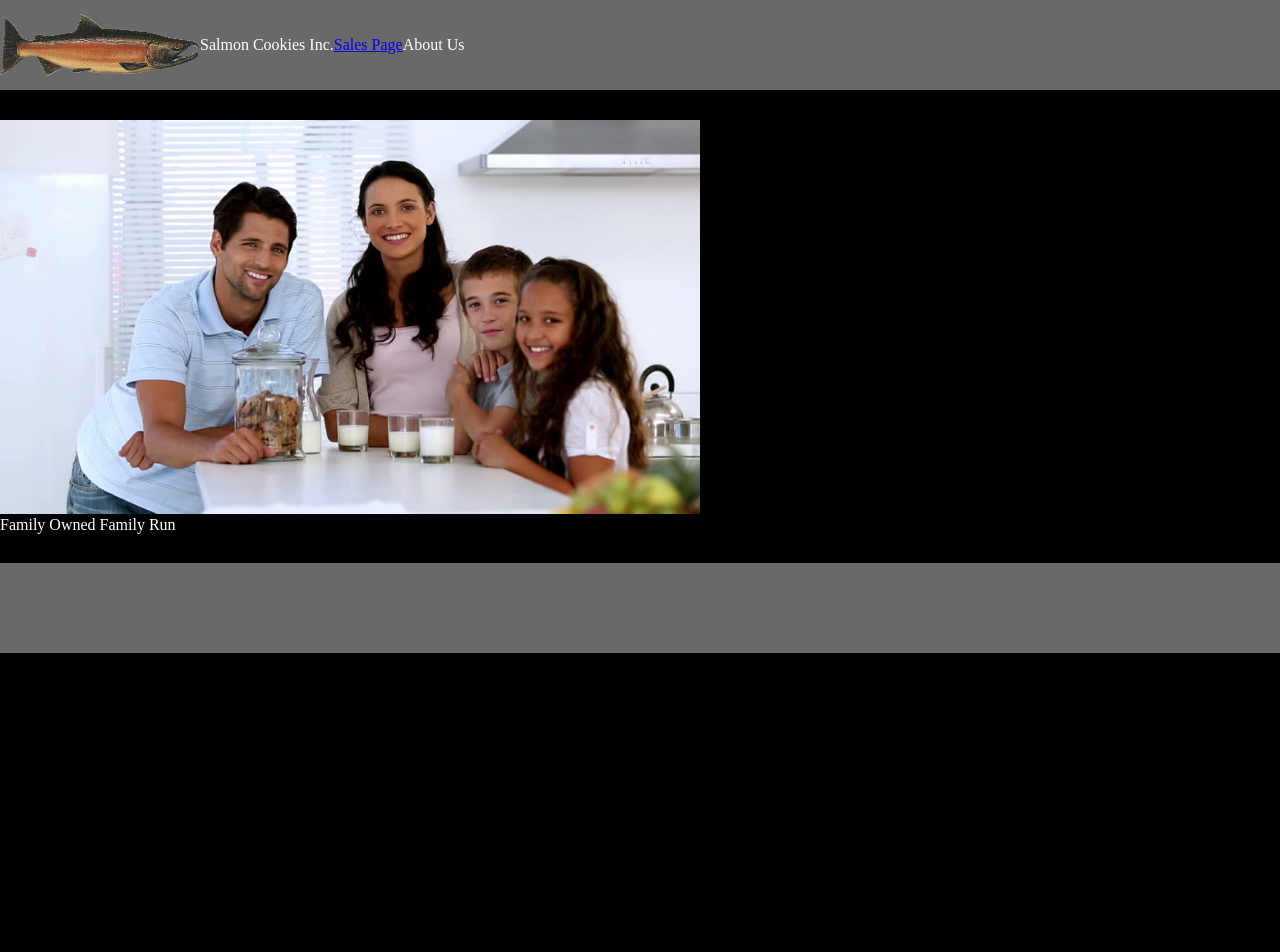
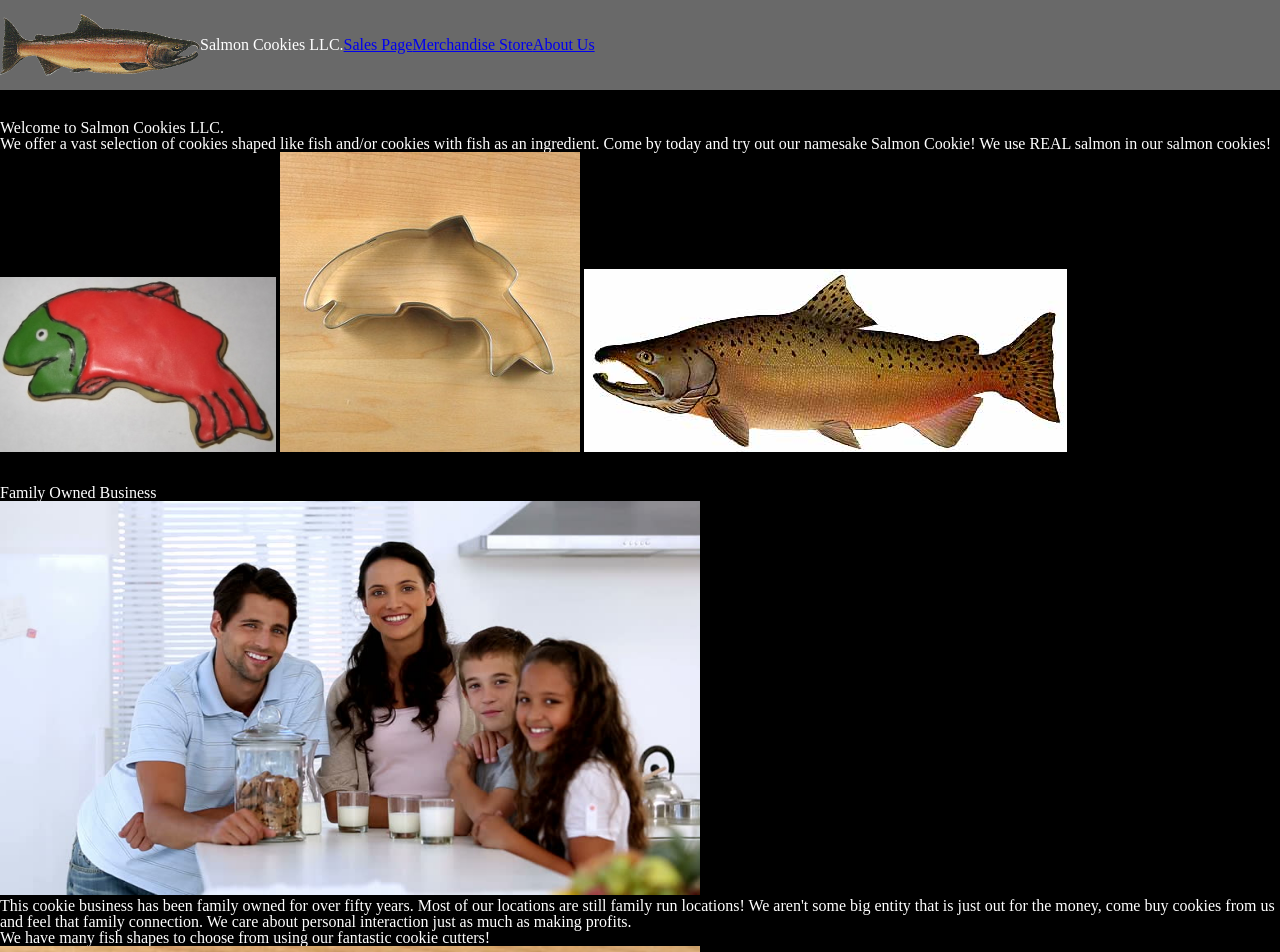
Before and after one commit to JBrockDev/cookie-stand, a plain HTML site: page index.html in a window 1280 px wide. Shown: the top 952 px of the page. Before the commit the page ends 800 px from the top, so only its background shows below. Drawn offline with Linux system fonts and the light colour scheme.

Commit message:
re-added all sections that somehow disappeared.

```diff
--- a/css/style.css
+++ b/css/style.css
@@ -59,7 +59,6 @@ footer {
 }
 
 footer {
-
   flex-shrink: 0;
   bottom: 0px;
   left: 0px;
--- a/index.html
+++ b/index.html
@@ -10,18 +10,39 @@
         <nav>
           <ul>
             <li id="logo"><img src="images/salmon.png"></li>
-            <li>Salmon Cookies Inc.</li>
+            <li>Salmon Cookies LLC.</li>
             <span>
               <li><a href="sales.html">Sales Page</a></li>
-              <li>About Us</li>
+              <li><a href="#store">Merchandise Store</a></li>
+              <li><a href="#family">About Us</a></li>
             </span>
           </ul>
         </nav>
       </header>
       <main>
+        <section id="product">
+          <h3>Welcome to Salmon Cookies LLC.</h3>
+          <p>We offer a vast selection of cookies shaped like fish and/or cookies with fish as an ingredient. Come by today and try out our namesake Salmon Cookie! We use REAL salmon in our salmon cookies!</p>
+          <img src="images/frosted-cookie.jpg">
+          <img src="images/cutter.jpeg">
+          <img src="images/chinook.jpg">
+        </section>
         <section id="family">
-          <img src="images/family.jpg">
-          <p>Family Owned Family Run</p>
+          <h3>Family Owned Business</h3>
+          <div>
+            <img src="images/family.jpg">
+            <p>This cookie business has been family owned for over fifty years. Most of our locations are still family run locations! We aren't some big entity that is just out for the money, come buy cookies from us and feel that family connection. We care about personal interaction just as much as making profits.</p>
+          </div>
+          <div>
+            <h2>We have many fish shapes to choose from using our fantastic cookie cutters!</h2>
+            <img src="images/cutter.jpeg">
+          </div>
+        </section>
+        <section id="store">
+          <h3>Merchandise Store</h3>
+          <h2>Check out our offering of merchandise!</h2>
+          <div><h3>Shirts</h3><img src="images/shirt.jpg"></div>
+          <div><h3>Stickers</h3><img src="images/fish.jpg"></div>
         </section>
       </main>
       <footer>
```
